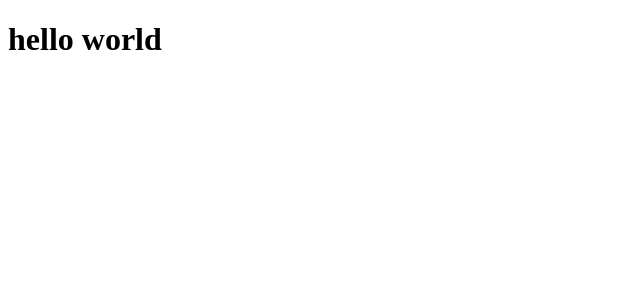
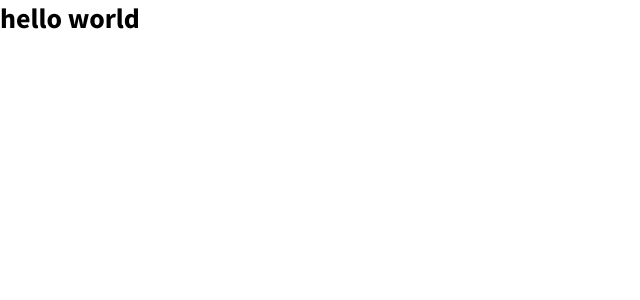
Before and after one commit to ocleyson/hero-app-client, a React (Create React App) app: page / in a window 1280 px wide. Shown: the top 300 px of the page, without its empty margins (0-640 px from the left). Built offline with nearby package versions, Linux system fonts and the light colour scheme.

Commit message:
add global styles

```diff
--- a/src/components/App/index.tsx
+++ b/src/components/App/index.tsx
@@ -1,4 +1,4 @@
-import React from 'react';
+import GlobalStyle from '../../styles/global';
 
 type Props = {
     children: JSX.Element
@@ -6,7 +6,9 @@ type Props = {
 
 function App({ children }: Props) {
     return (
-        <div className="App">
+        <div className="app">
+            <GlobalStyle />
+
             { children }
         </div>
     );
--- /dev/null
+++ b/src/styles/colors.ts
@@ -0,0 +1,8 @@
+const colors = {
+    primary: '#0747a6',
+    secondary: '#1c63ce',
+    red: '#ea4335',
+    green: '#34a853',
+};
+
+export default colors;
--- /dev/null
+++ b/src/styles/fonts.ts
@@ -0,0 +1,11 @@
+const fonts =  {
+    bold: 700,
+    medium: 500,
+    regular: 400,
+    light: 300,
+    thin: 100,
+    black: 900,
+    semi_bold: 600,
+};
+
+export default fonts;
--- /dev/null
+++ b/src/styles/global.ts
@@ -0,0 +1,25 @@
+import { createGlobalStyle } from 'styled-components';
+
+export default createGlobalStyle`
+    * {
+        margin: 0;
+        padding: 0;
+        outline: 0;
+        box-sizing: border-box;
+    }
+
+    body {
+        font-family: 'Source Sans Pro', Arial, Helvetica, sans-serif;
+        font-size: 14px;
+        text-rendering: optimizeLegibility !important;
+        -webkit-font-smoothing: antialiased;
+    }
+
+    html, body, #root {
+        height: 100%;
+    }
+
+    a {
+        text-decoration: none;
+    }
+`;
--- /dev/null
+++ b/src/styles/index.ts
@@ -0,0 +1,4 @@
+import colors from './colors';
+import fonts from './fonts';
+
+export { colors, fonts };
```
Also changed, not shown: package.json (+7 -0 lines), 1 other file (tests, documents, lock files or other folders).
